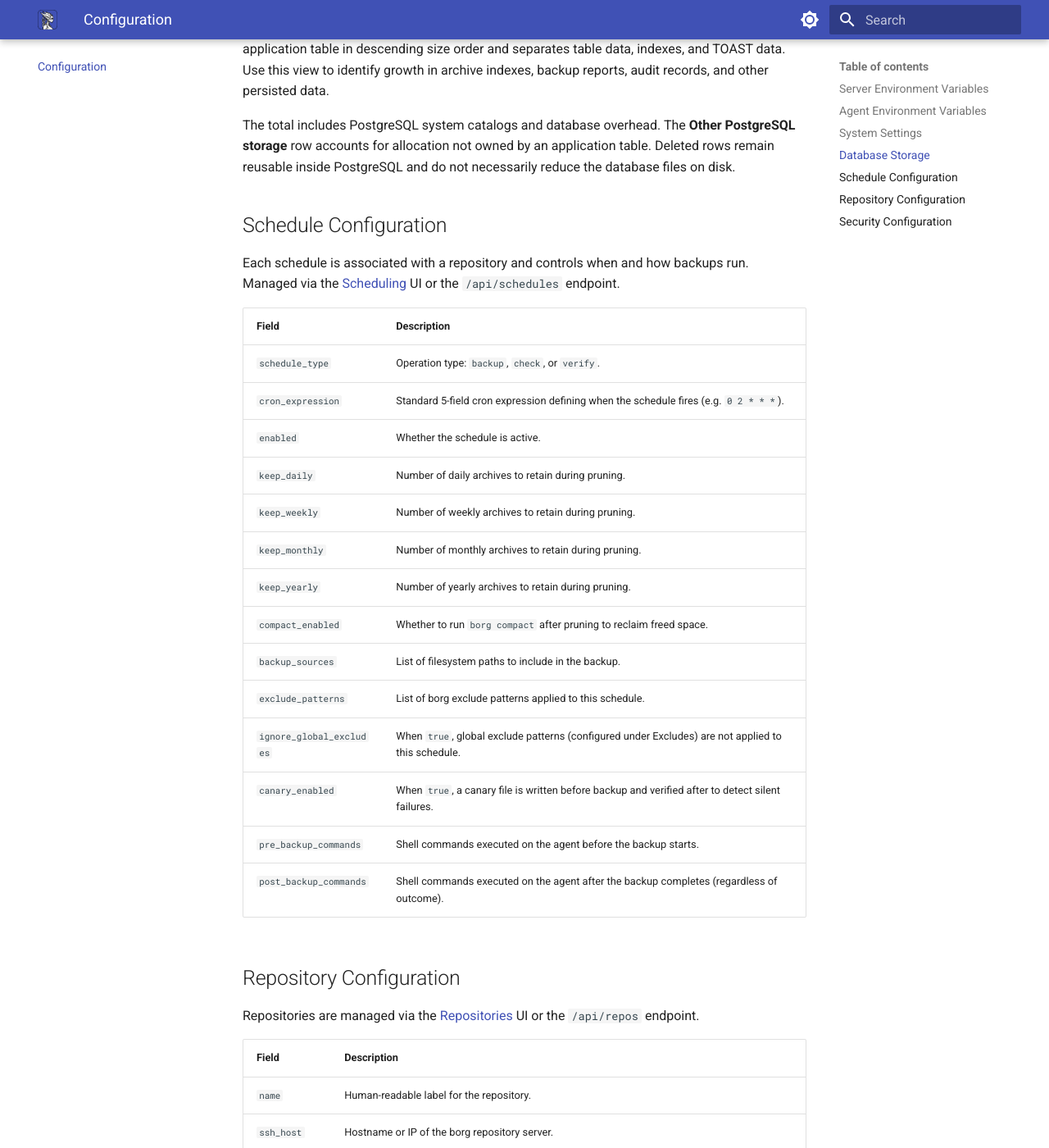
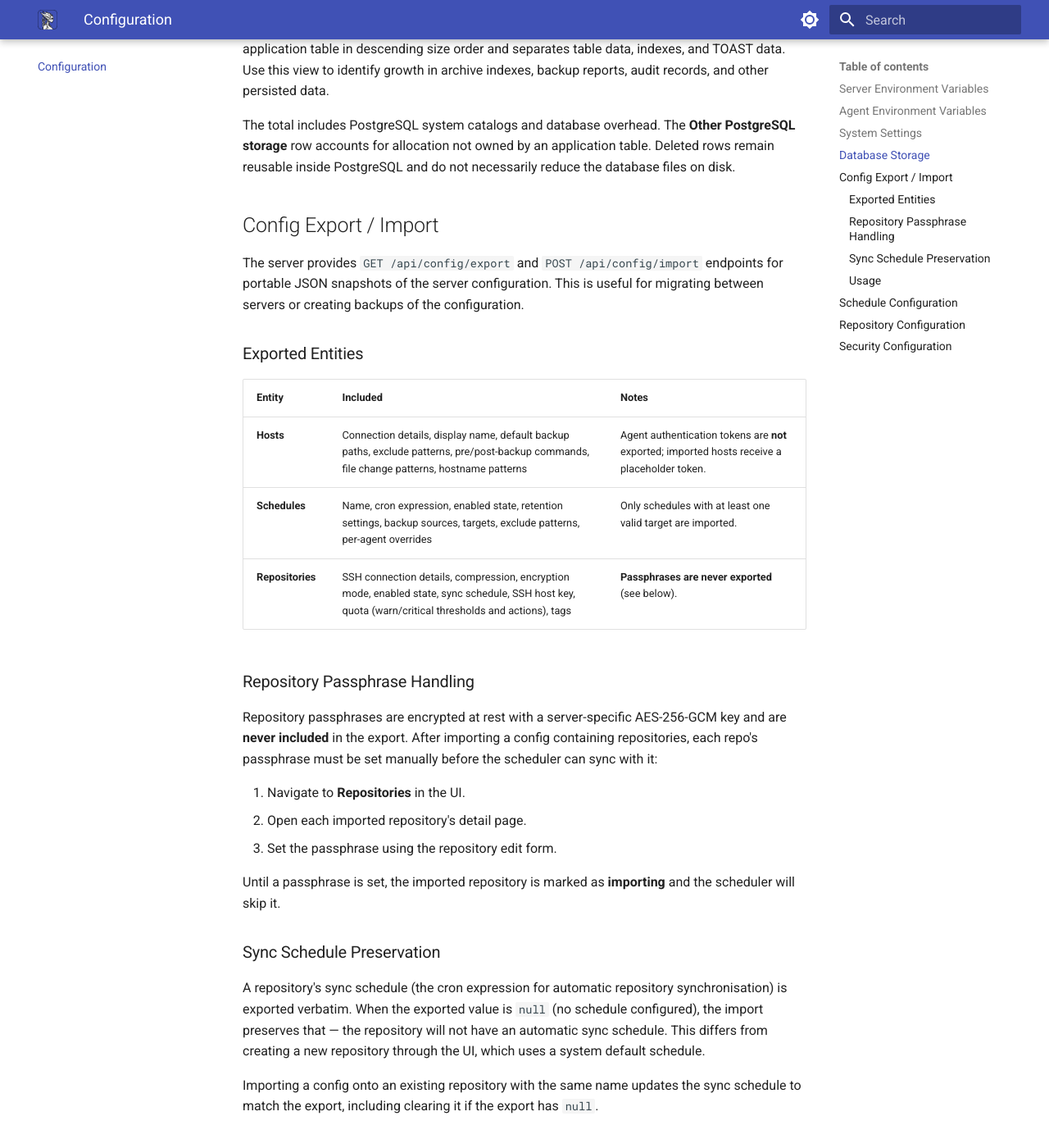
Before and after one commit to alexmohr/assimilate, an MkDocs documentation site: the page built from docs/configuration.md, in a window 1280 px wide and 1400 px high, scrolled down 3643 px. Shown: the whole window at 82% size. Built offline with MkDocs 1.6.1 and Material for MkDocs 9.7.7, drawn with Linux system fonts in a browser that asks for light colours; some of the changed text lies outside the part shown.

Commit message:
fix: address review feedback

````diff
--- a/docs/configuration.md
+++ b/docs/configuration.md
@@ -51,6 +51,67 @@ System settings are stored in the database and managed through the UI or the `/a
 Open **System → Database Storage** to inspect PostgreSQL disk allocation. The table lists every application table in descending size order and separates table data, indexes, and TOAST data. Use this view to identify growth in archive indexes, backup reports, audit records, and other persisted data.
 
 The total includes PostgreSQL system catalogs and database overhead. The **Other PostgreSQL storage** row accounts for allocation not owned by an application table. Deleted rows remain reusable inside PostgreSQL and do not necessarily reduce the database files on disk.
+
+## Config Export / Import
+
+The server provides `GET /api/config/export` and `POST /api/config/import` endpoints
+for portable JSON snapshots of the server configuration. This is useful for
+migrating between servers or creating backups of the configuration.
+
+### Exported Entities
+
+| Entity | Included | Notes |
+|--------|----------|-------|
+| **Hosts** | Connection details, display name, default backup paths, exclude patterns, pre/post-backup commands, file change patterns, hostname patterns | Agent authentication tokens are **not** exported; imported hosts receive a placeholder token. |
+| **Schedules** | Name, cron expression, enabled state, retention settings, backup sources, targets, exclude patterns, per-agent overrides | Only schedules with at least one valid target are imported. |
+| **Repositories** | SSH connection details, compression, encryption mode, enabled state, sync schedule, SSH host key, quota (warn/critical thresholds and actions), tags | **Passphrases are never exported** (see below). |
+
+### Repository Passphrase Handling
+
+Repository passphrases are encrypted at rest with a server-specific AES-256-GCM
+key and are **never included** in the export. After importing a config containing
+repositories, each repo's passphrase must be set manually before the scheduler
+can sync with it:
+
+1. Navigate to **Repositories** in the UI.
+2. Open each imported repository's detail page.
+3. Set the passphrase using the repository edit form.
+
+Until a passphrase is set, the imported repository is marked as **importing** and
+the scheduler will skip it.
+
+### Sync Schedule Preservation
+
+A repository's sync schedule (the cron expression for automatic repository
+synchronisation) is exported verbatim. When the exported value is `null`
+(no schedule configured), the import preserves that — the repository will
+not have an automatic sync schedule. This differs from creating a new
+repository through the UI, which uses a system default schedule.
+
+Importing a config onto an existing repository with the same name updates the
+sync schedule to match the export, including clearing it if the export has
+`null`.
+
+### Usage
+
+```bash
+# Export current config
+curl -s -X GET http://localhost:8080/api/config/export \
+  -H "cookie: session=<admin-session>" | jq . > config.json
+
+# Import a config (destructive merge — creates and updates entities)
+curl -s -X POST http://localhost:8080/api/config/import \
+  -H "cookie: session=<admin-session>" \
+  -H "content-type: application/json" \
+  -d @config.json
+```
+
+The import is additive and idempotent:
+
+- Entities matching by name are **updated** in place.
+- New entities are **created**.
+- No entities are **deleted** (the import never removes existing hosts,
+  schedules, or repositories not present in the payload).
 
 ## Schedule Configuration
 
````
Also changed, not shown: 4 other files.
